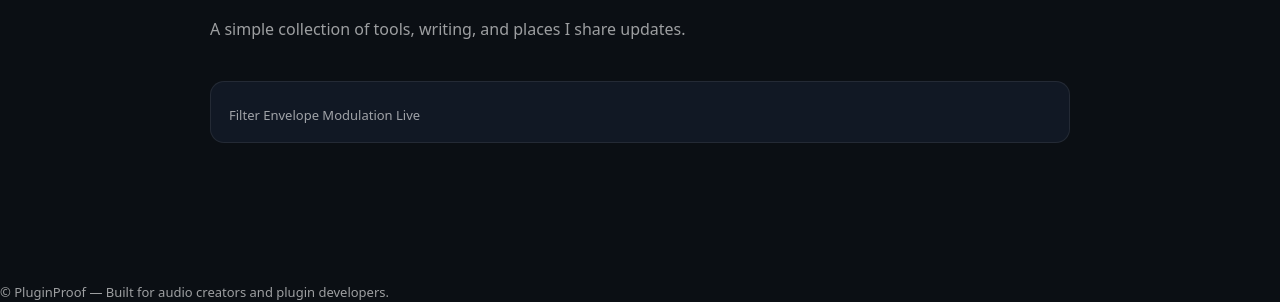
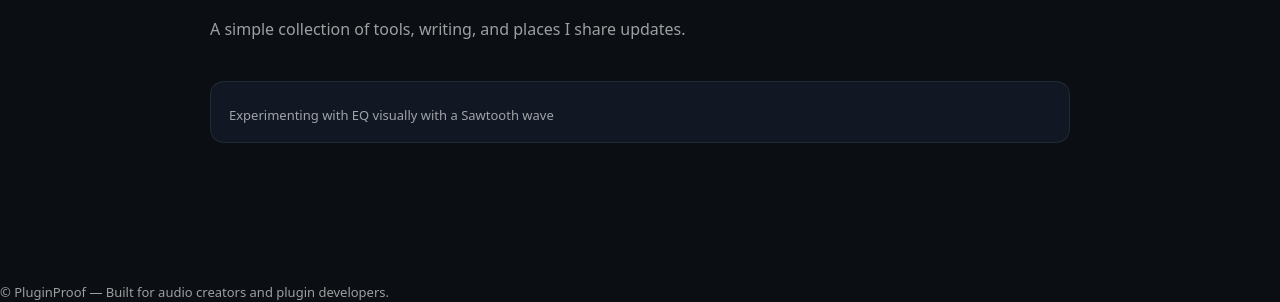
Before and after one commit to devAaron92/myWebsite, a Jekyll site: the page links/index.html, which Jekyll copies as it is, in a window 1280 px wide. Shown: the part 130-432 px from the top of the page. Built offline with Jekyll 4.4.1, drawn with Linux system fonts in a browser that asks for light colours.

Commit message:
change link in links

```diff
--- a/links/index.html
+++ b/links/index.html
@@ -125,8 +125,8 @@
   <!-- Links -->
 <div class="grid">
 
-  <a class="card" href="https://youtu.be/4coc5hamlSc">
-    <div class="card-desc">Filter Envelope Modulation Live</div>
+  <a class="card" href="https://youtu.be/543erhlSfIc">
+    <div class="card-desc">Experimenting with EQ visually with a Sawtooth wave</div>
   </a>
 
 </div>
```
Also changed, not shown: _posts/2026-06-07-ADSRmodulation.md (added), 1 other file.
